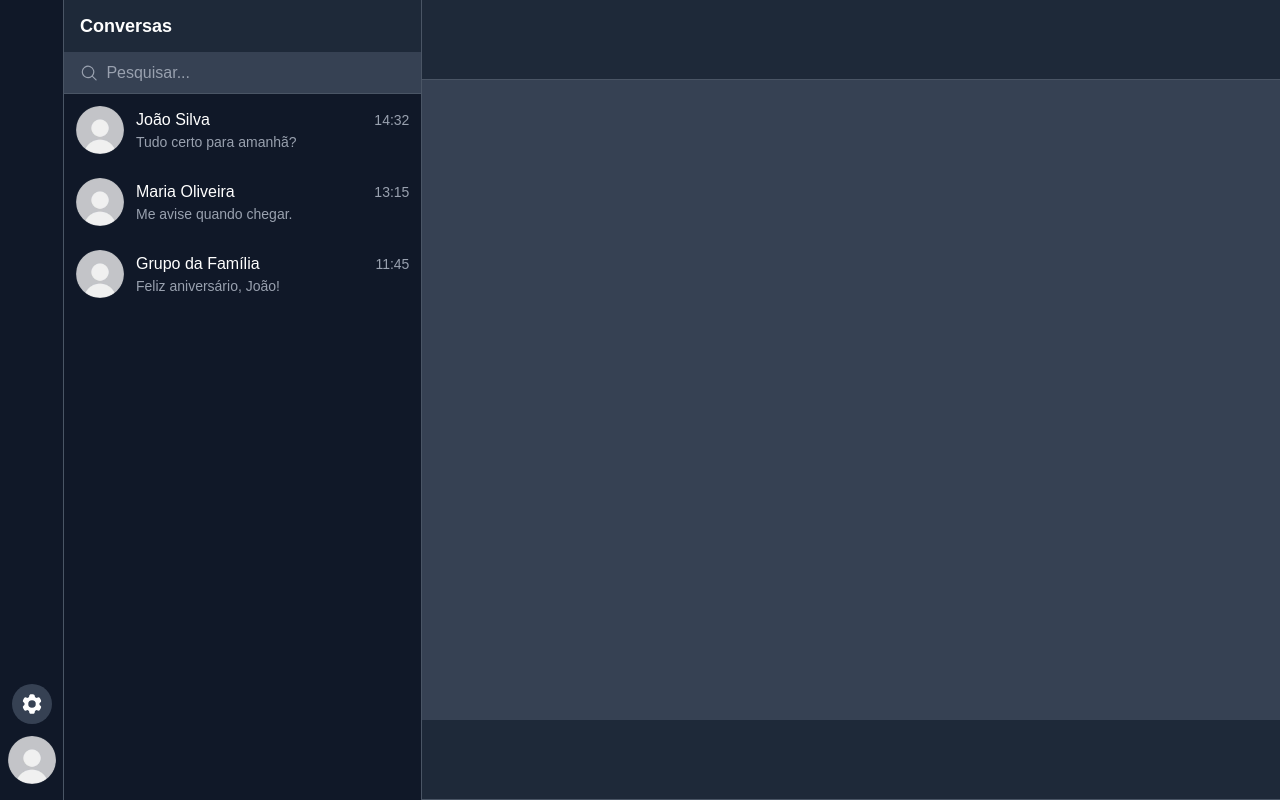
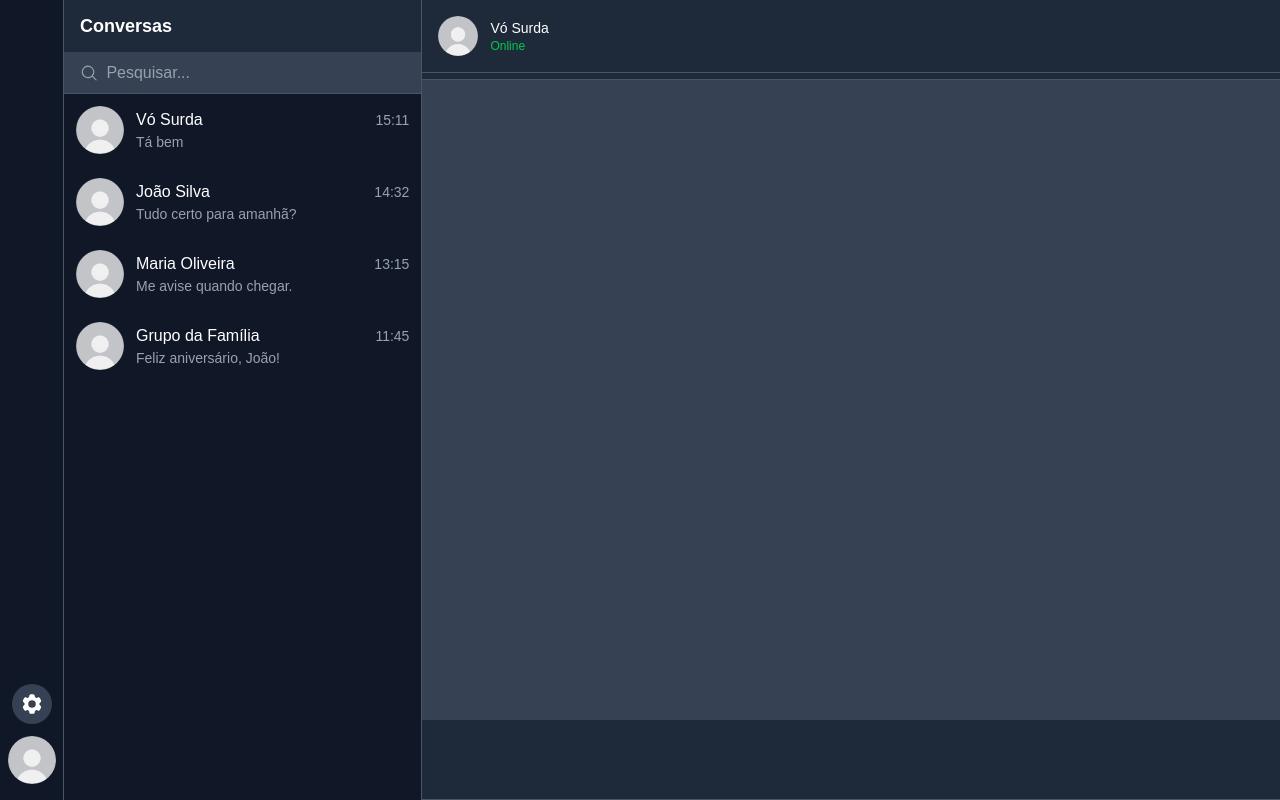
Before and after one commit to SergioMacedo15/apolonio-back, a Next.js app: page / in a window 1280 px wide. Built offline with nearby package versions, Linux system fonts and the light colour scheme.

Commit message:
feat: Header conversa

```diff
--- a/src/app/components/ConversationList.tsx
+++ b/src/app/components/ConversationList.tsx
@@ -1,6 +1,12 @@
 import ConversationItem from "@/app/components/ConversationItem";
 
 const conversations = [
+  {
+    profileImage: "/profile.png",
+    name: "Vó Surda",
+    lastMessage: "Tá bem",
+    time: "15:11",
+  },
   {
     profileImage: "/profile.png",
     name: "João Silva",
--- /dev/null
+++ b/src/app/components/HeaderChat.tsx
@@ -0,0 +1,20 @@
+import { UserCircleIcon } from "@heroicons/react/24/solid";
+import Image from "next/image";
+
+export default function HeaderChat() {
+  return (
+    <div className="flex items-center p-4 border-b border-gray-600 bg-gray-800 text-white">
+      <Image
+        src="/profile.png"
+        alt="Perfil"
+        width={40}
+        height={40}
+        className="rounded-full mr-3"
+      />
+      <div>
+        <p className="text-sm font-medium">Vó Surda</p>
+        <p className="text-xs text-green-500">Online</p>
+      </div>
+    </div>
+  );
+}
--- a/src/app/page.tsx
+++ b/src/app/page.tsx
@@ -1,7 +1,8 @@
 import Sidebar from "@/app/components/Sidebar";
-import Header from "@/app/components/Header";
+import Header from "@/app/components/HeaderSidebar";
 import SearchInput from "@/app/components/SearchInput";
 import ConversationList from "@/app/components/ConversationList";
+import HeaderChat from "@/app/components/HeaderChat";
 
 export default function Home() {
   return (
@@ -17,9 +18,8 @@ export default function Home() {
 
       {/* Área de Chat */}
       <div className="flex-1 flex flex-col">
-        {/* Componente Chats (Listagem de conversas) */}
         <div className="border-b border-gray-600 bg-gray-800 h-[10%] text-white">
-          {/* Header da Conversa */}
+          <HeaderChat />
         </div>
 
         {/* Componente Chat (Mensagens da Conversa) */}
```
Also changed, not shown: src/app/components/HeaderSidebar.tsx (renamed from src/app/components/Header.tsx).
